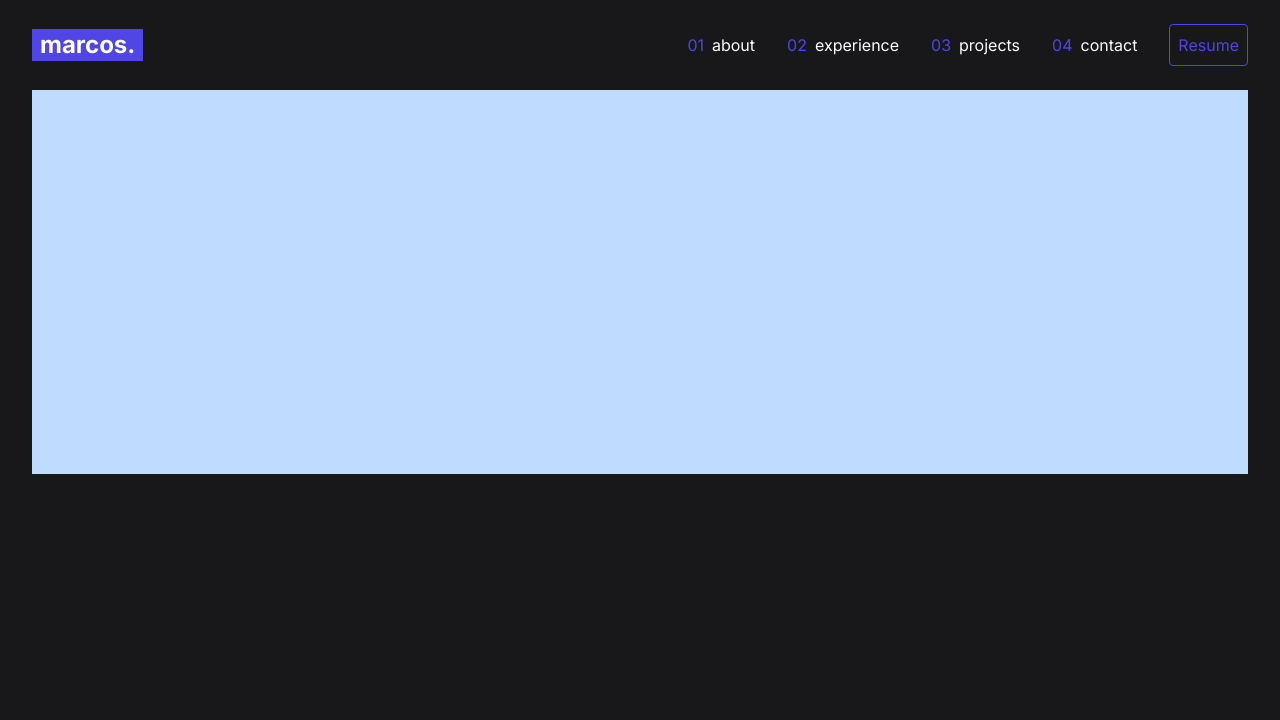
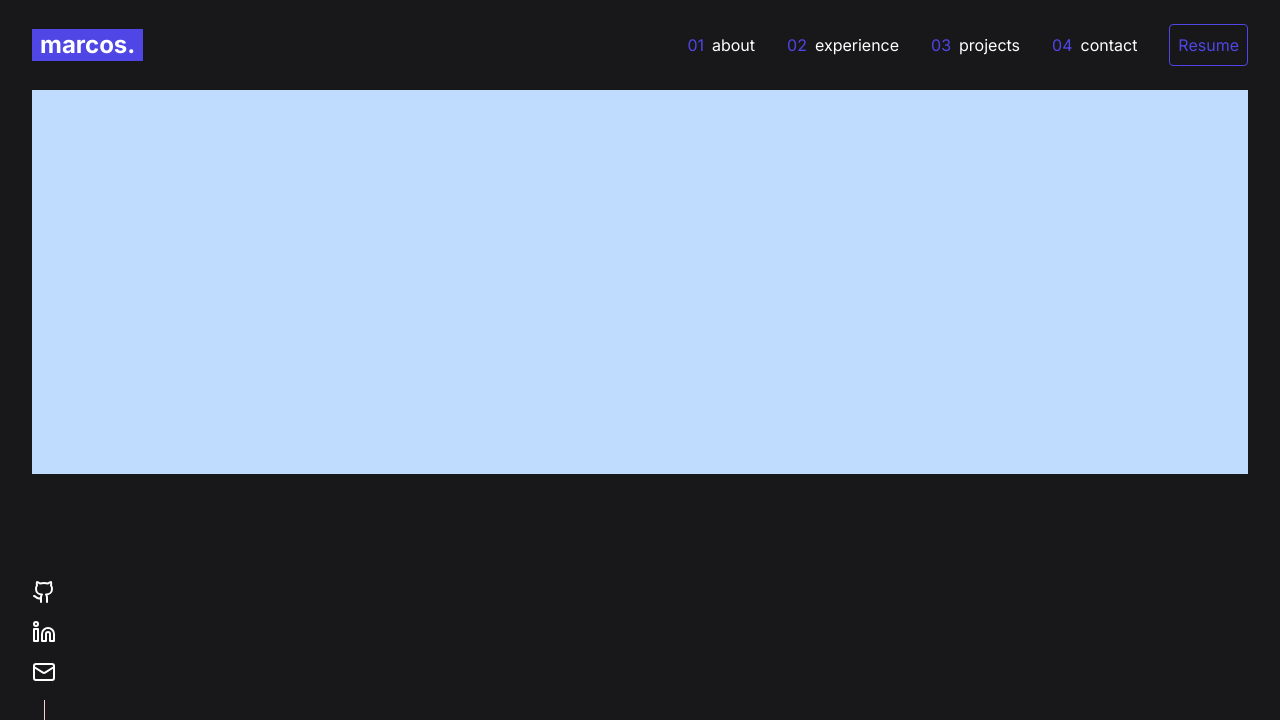
Before and after one commit to mva919/personal-website-v1, a Next.js app: page / in a window 1280 px wide. Shown: the top 720 px of the page. Built offline with nearby package versions, Linux system fonts and the light colour scheme.

Commit message:
Add left bar that contains links

```diff
--- a/app/page.tsx
+++ b/app/page.tsx
@@ -1,10 +1,11 @@
+import Leftbar from "@/components/leftbar";
 import Navbar from "@/components/navbar";
-import Image from "next/image";
 
 export default function Home() {
   return (
     <main className="min-h-screen px-8 bg-zinc-900 max-w-screen-2xl text-white">
       <Navbar />
+      <Leftbar />
     </main>
   );
 }
--- /dev/null
+++ b/components/leftbar.tsx
@@ -0,0 +1,30 @@
+import { Github, Linkedin, Mail } from "lucide-react";
+import Link from "next/link";
+
+const Leftbar = () => {
+  return (
+    <div className="h-1/2 fixed bottom-0 flex flex-col items-center justify-end space-y-4">
+      <Link
+        href="https://github.com/mva919"
+        className="hover:scale-125 hover:text-indigo-600 transition-all"
+      >
+        <Github />
+      </Link>
+      <Link
+        href="https://www.linkedin.com/in/mva919/"
+        className="hover:scale-125 hover:text-indigo-600 transition-all"
+      >
+        <Linkedin />
+      </Link>
+      <Link
+        href="mailto:mva919@gmail.com"
+        className="hover:scale-125 hover:text-indigo-600 transition-all"
+      >
+        <Mail />
+      </Link>
+      <div className="w-px h-1/4 bg-red-200"></div>
+    </div>
+  );
+};
+
+export default Leftbar;
--- a/package.json
+++ b/package.json
@@ -12,6 +12,7 @@
     "class-variance-authority": "^0.7.0",
     "clsx": "^2.0.0",
     "hamburger-react": "^2.5.0",
+    "lucide-react": "^0.292.0",
     "next": "14.0.1",
     "react": "^18",
     "react-dom": "^18",
```
Also changed, not shown: 2 other files (tests, documents, lock files or other folders).
